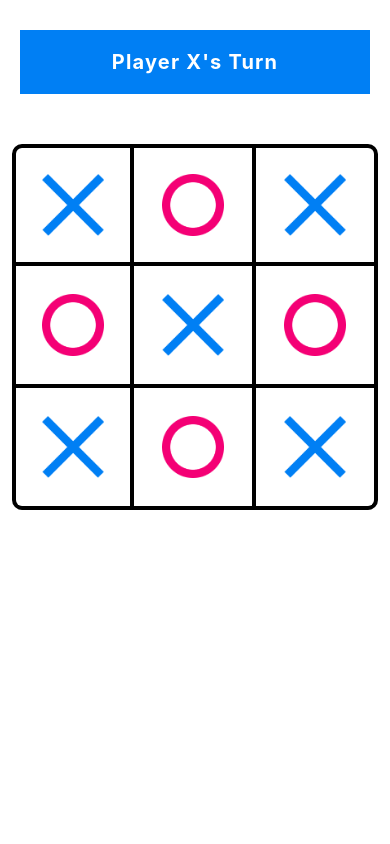
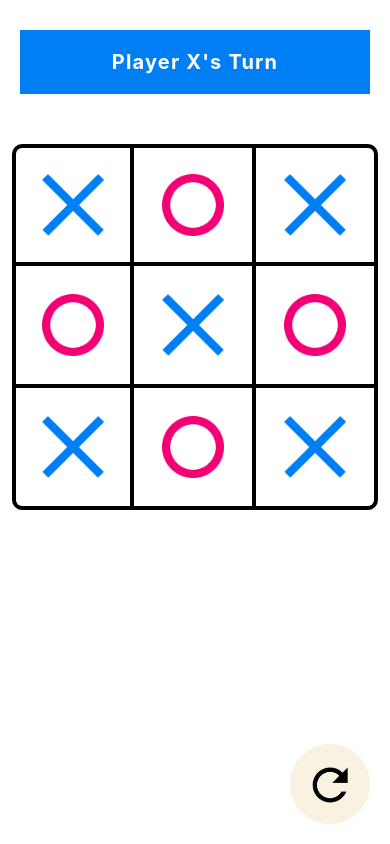
Before and after one commit to ChavinduShirantha/Tic-Tac-Toe-Mobile-Game, a React Native app: screen / in a window 390 px wide. Built offline with nearby package versions, Linux system fonts and the light colour scheme.

Commit message:
Updated Gaming board

```diff
--- a/App.tsx
+++ b/App.tsx
@@ -92,7 +92,14 @@ const App = () => {
             style={styles.icon}
           />
         </Pressable>
+
       </View>
+      <Pressable style={styles.reloadBtn}>
+        <Image
+          source={require('./assets/img/replay.png')}
+          style={styles.reloadBtnIcon}
+        />
+      </Pressable>
     </SafeAreaView>
   );
 };
@@ -219,4 +226,13 @@ const styles = StyleSheet.create({
     width: 62,
     height: 62,
   },
+  reloadBtn: {
+    position: 'absolute',
+    bottom: 20,
+    right: 20,
+  },
+  reloadBtnIcon: {
+    height: 80,
+    width: 80,
+  },
 });
```
